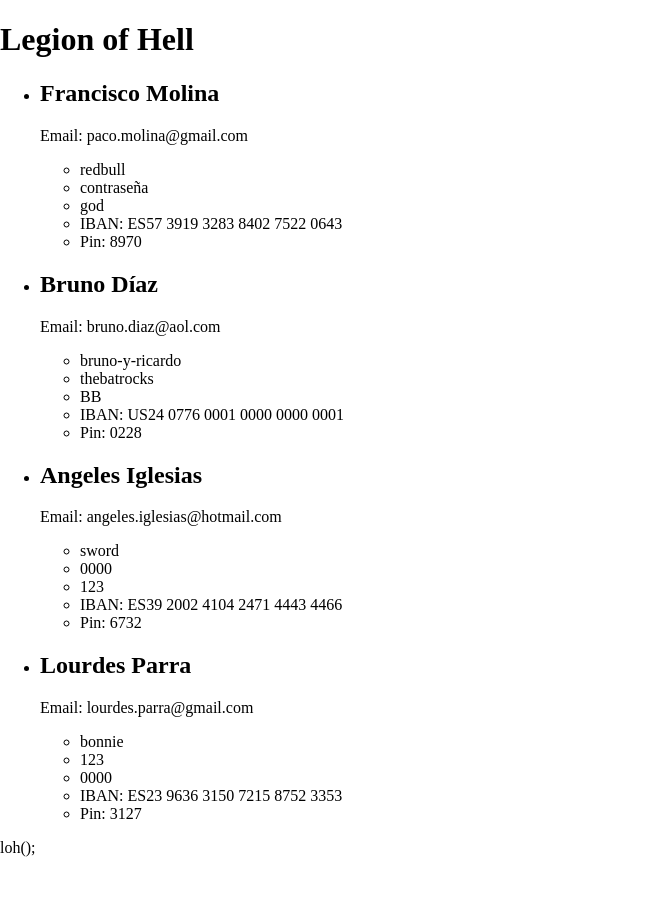
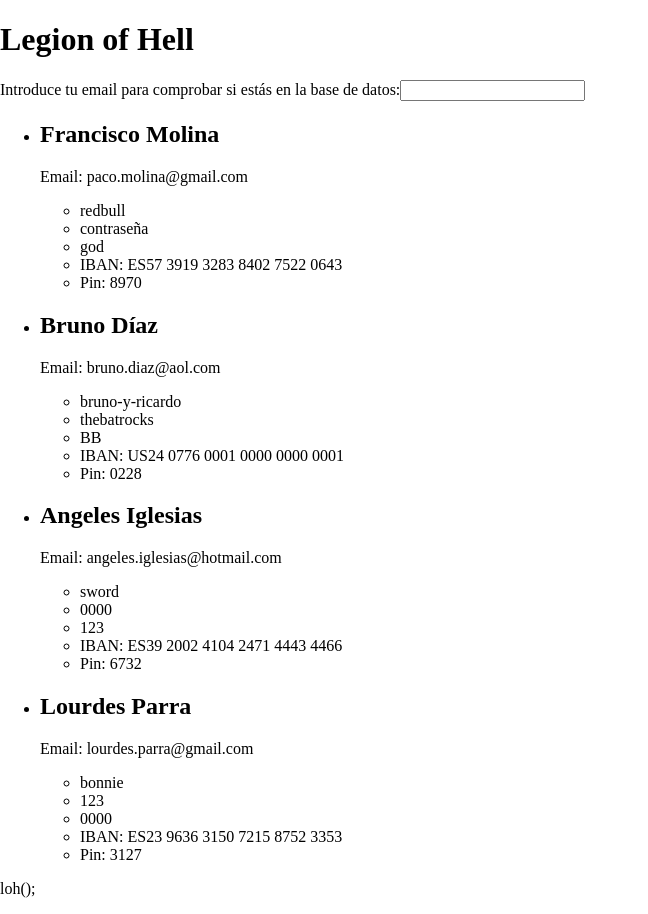
Before and after one commit to alexandrajaramz/legion-of-hell_react, a React (Create React App) app: page / in a window 1280 px wide. Shown: the whole page, without its empty margins (0-648 px from the left). Before the commit the page ends 873 px from the top, so only its background shows below. Built offline with nearby package versions, Linux system fonts and the light colour scheme; the HTML template or start-up script is replaced by a standard one.

Commit message:
filter users by email

```diff
--- a/src/App.js
+++ b/src/App.js
@@ -8,15 +8,26 @@ class App extends React.Component {
     super(props);
 
     this.state = {
-      userData: userData
+      userData: userData,
+      inputValue: ''
     }
 
+    this.getInputValue = this.getInputValue.bind(this);
+  }
+
+  getInputValue (event) {
+    const targetValue = event.currentTarget.value;
+    this.setState ({
+      inputValue: targetValue
+    })
   }
 
   render() {
     return (
       <Page
         userData={this.state.userData}
+        getInputValue={this.getInputValue}
+        inputValue={this.state.inputValue}
       />
     );
   }
--- a/src/components/DataList.js
+++ b/src/components/DataList.js
@@ -4,9 +4,8 @@ import DataCard from './DataCard';
 class DataList extends React.Component {
     render() {
         return (
-            <main className="page__main">
             <ul className="user__list">
-                    {this.props.userData.map((user, index) => {
+                {this.props.filteredData.map((user, index) => {
                     return (
                         <li className="user" key={index}>
                             <DataCard
@@ -19,7 +18,6 @@ class DataList extends React.Component {
                     );
                 })}
             </ul>
-            </main>
         );
     }
 }
--- /dev/null
+++ b/src/components/Filters.js
@@ -0,0 +1,22 @@
+import React from 'react';
+
+class Filters extends React.Component {
+    render() {
+        return (
+            <form className="page__main-form">
+                <label for="email" className="form__label">
+                    Introduce tu email para comprobar si estás en la base de datos:
+                </label>
+                <input
+                    type="text"
+                    id="email"
+                    name="email"
+                    className="form__input"
+                    onChange={this.props.getInputValue}
+                />
+            </form>
+        );
+    }
+}
+
+export default Filters;
--- a/src/components/Page.js
+++ b/src/components/Page.js
@@ -1,14 +1,20 @@
 import React from 'react';
 import Header from './Header';
+import Filters from './Filters';
 import DataList from './DataList';
 import Footer from './Footer';
 
 class Page extends React.Component {
     render() {
+        const {userData, inputValue, getInputValue} = this.props;
+        const filteredData = userData.filter(item => item.email.toUpperCase().includes(inputValue.toUpperCase()));
         return (
             <React.Fragment>
                 <Header />
-                <DataList userData={this.props.userData}/>
+                <main className="page__main">
+                    <Filters getInputValue={getInputValue} />
+                    <DataList filteredData={filteredData} />
+                </main>
                 <Footer />
             </React.Fragment>
         );
```
Lines whose indentation alone changed are shown as unchanged.
